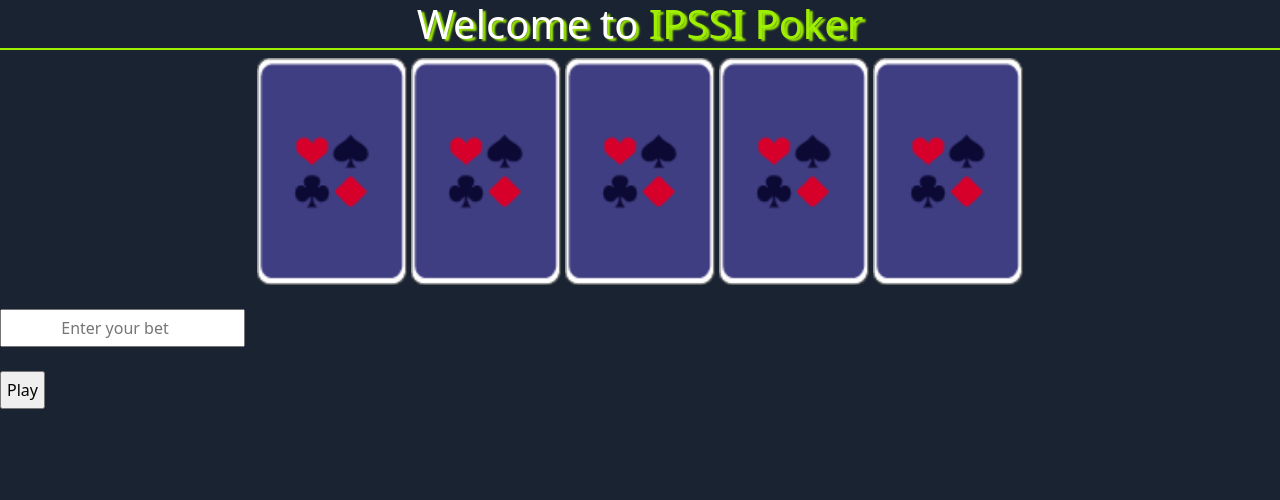
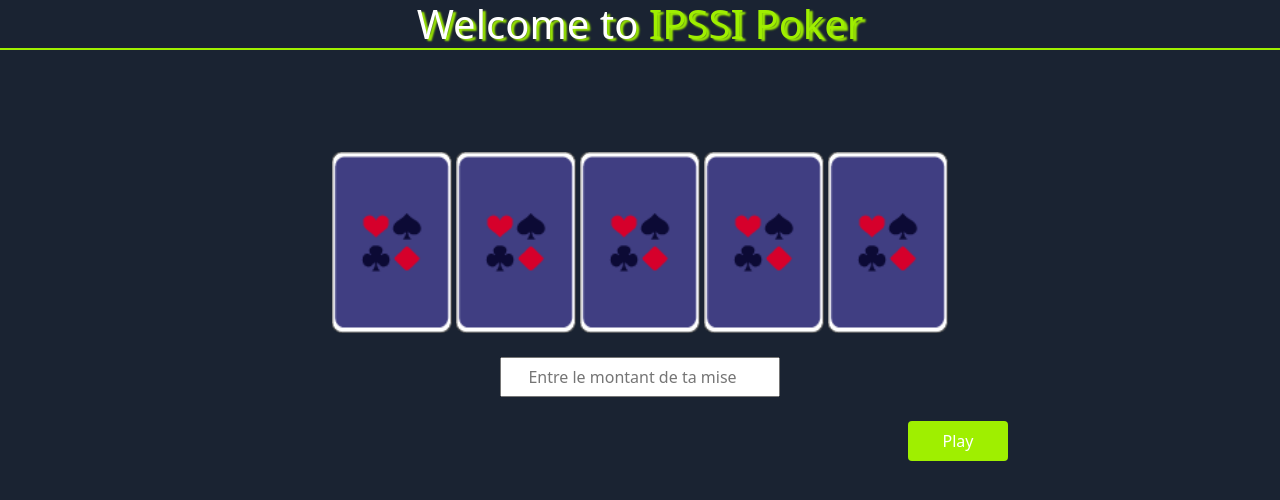
Before and after one commit to oce-prcp/Poker-Casino, a Flask app: page /play in a window 1280 px wide. Shown: the top 500 px of the page. Run offline with Flask 2, Linux system fonts and the light colour scheme.

Commit message:
css fait

```diff
--- a/static/style.css
+++ b/static/style.css
@@ -61,6 +61,12 @@ label{
 
 .btn {
 	background-color: #9fef00 !important;
+	text-align: center;
+	margin-left: auto;
+	margin-right: auto;
+	height: 40px;
+	width: 100px;
+	color: #fff;
 }
 
 .greenText {
@@ -68,15 +74,33 @@ label{
 }
 
 
-.card-playground{
+.card-playground {
 	text-align: center;
 }
 
-.card-img{
-	max-width: 150px;
+.card-img {
+	max-width: 120px;
 	max-height: 100%;
 	text-align: center;
 	display: inline-block;
 	margin-left: auto;
 	margin-right: auto;
+	padding-top: 70px;
 }
+
+.bet-input {
+	text-align: center;
+	margin-left: auto;
+	margin-right: auto;
+	height: 40px;
+	width: 280px;
+}
+
+#input-btn {
+	text-align: center;
+	margin-left: 908px;
+	margin-right: auto;
+	height: 40px;
+	width: 100px;
+	color: #fff;
+}
--- a/templates/play.html
+++ b/templates/play.html
@@ -11,6 +11,7 @@
     <h1 class="title-t">Welcome to <span class="title">IPSSI Poker</span></h1>
     <div class="header-playground">
     </div>
+    <br>
     <div class="card-playground">
         <img class="card-img" src="{{ url_for('static', filename='cards/back.png') }}" alt="card-back-video-poker" />
         <img class="card-img" src="{{ url_for('static', filename='cards/back.png') }}" alt="card-back-video-poker" />
@@ -20,9 +21,9 @@
     </div>
     <br>
     <form method="POST">
-        <input name="bet" type="number" min="1" placeholder="Enter your bet">
+        <input class="bet-input" name="bet" type="number" min="1" placeholder="Entre le montant de ta mise">
         <br>
-        <input type="submit" value="Play">
+        <input class="btn" id="input-btn" type="submit" value="Play">
     </form>
 </body>
 </html>
```
